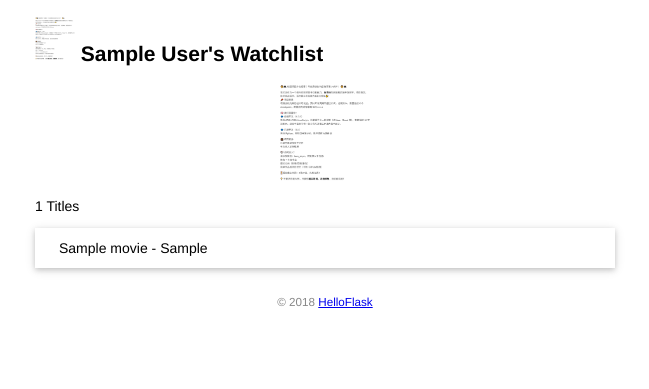
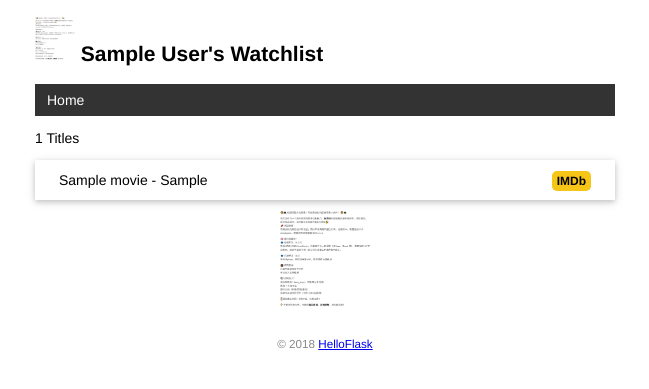
Before and after one commit to XWH19m10129/app1, a Flask app: page / in a window 1280 px wide. Shown: the top 389 px of the page, without its empty margins (315-964 px from the left). Run offline with Flask 3, Linux system fonts and the light colour scheme; tables that the repository leaves empty hold one stand-in row (values such as "Sample post").

Commit message:
add base template and context processor

```diff
--- a/app.py
+++ b/app.py
@@ -54,30 +54,41 @@ def initdb(drop):
     db.create_all()
     click.echo('Initialized database.')  # 输出提示信息
 
-@app.route('/user/<name>')
-def user_page(name):
-    return f'User: {escape(name)}'
+# @app.route('/user/<name>')
+# def user_page(name):
+#     return f'User: {escape(name)}'
 
 @app.route('/')
 def index():
-    user = User.query.first()  # 读取用户记录
+    # user = User.query.first()  # 读取用户记录
     movies = Movie.query.all()  # 读取所有电影记录
-    return render_template('index.html', user=user, movies=movies)
-@app.route('/skating')
-def skating():
-    return 'welcome to skating part!'
+    return render_template('index.html', movies=movies)
 
-@app.route('/test')
-def test_url_for():
-    # 下面是一些调用示例（请访问 http://localhost:5000/test 后在命令行窗口查看输出的 URL）：
-    # print(url_for('hello'))  # 生成 hello 视图函数对应的 URL，将会输出：/
-    # 注意下面两个调用是如何生成包含 URL 变量的 URL 的
-    print(url_for('user_page', name='greyli'))  # 输出：/user/greyli
-    print(url_for('user_page', name='peter'))  # 输出：/user/peter
-    print(url_for('test_url_for'))  # 输出：/test
-    # 下面这个调用传入了多余的关键字参数，它们会被作为查询字符串附加到 URL 后面。
-    print(url_for('test_url_for', num=2))  # 输出：/test?num=2
-    return 'Test page'
+# @app.route('/skating')
+# def skating():
+#     return 'welcome to skating part!'
+
+# @app.route('/test')
+# def test_url_for():
+#     # 下面是一些调用示例（请访问 http://localhost:5000/test 后在命令行窗口查看输出的 URL）：
+#     # print(url_for('hello'))  # 生成 hello 视图函数对应的 URL，将会输出：/
+#     # 注意下面两个调用是如何生成包含 URL 变量的 URL 的
+#     print(url_for('user_page', name='greyli'))  # 输出：/user/greyli
+#     print(url_for('user_page', name='peter'))  # 输出：/user/peter
+#     print(url_for('test_url_for'))  # 输出：/test
+#     # 下面这个调用传入了多余的关键字参数，它们会被作为查询字符串附加到 URL 后面。
+#     print(url_for('test_url_for', num=2))  # 输出：/test?num=2
+#     return 'Test page'
+
+@app.errorhandler(404)  # 传入要处理的错误代码
+def page_not_found(e):  # 接受异常对象作为参数
+    user = User.query.first()
+    return render_template('404.html'), 404  # 返回模板和状态码
+
+@app.context_processor
+def inject_user():
+    user = User.query.first()
+    return dict(user=user)  # 返回一个字典，模板中可以直接使用 user 变量
 
 name = 'xuewh22'
 movies = [
--- a/static/style.css
+++ b/static/style.css
@@ -46,3 +46,41 @@ footer {
     margin: 0 auto;
     height: 100px;
 }
+
+nav ul {
+    list-style-type: none;
+    margin: 0;
+    padding: 0;
+    overflow: hidden;
+    background-color: #333;
+}
+
+nav li {
+    float: left;
+}
+
+nav li a {
+    display: block;
+    color: white;
+    text-align: center;
+    padding: 8px 12px;
+    text-decoration: none;
+}
+
+nav li a:hover {
+    background-color: #111;
+}
+
+.float-right {
+    float: right;
+}
+
+.imdb {
+    font-size: 12px;
+    font-weight: bold;
+    color: black;
+    text-decoration: none;
+    background: #F5C518;
+    border-radius: 5px;
+    padding: 3px 5px;
+}
--- /dev/null
+++ b/templates/base.html
@@ -0,0 +1,29 @@
+<!DOCTYPE html>
+<html lang="en">
+<head>
+    {% block head %}
+    <meta charset="utf-8">
+    <!-- 设置页面视口 自动缩放 -->
+    <meta name="viewport" content="width=device-width, initial-scale=1.0">
+    <title>{{ user.name }}'s Watchlist</title>
+    <link rel="icon" href="{{ url_for('static', filename='images/foo.png') }}">
+    <link rel="stylesheet" href="{{ url_for('static', filename='style.css') }}" type="text/css">
+    {% endblock %}
+</head>
+<body>
+    <h2>
+        <img alt="Avatar" class="avatar" src="{{ url_for('static', filename='images/foo.png') }}">
+        {{ user.name }}'s Watchlist
+    </h2>
+    <!-- 导航栏 -->
+    <nav>
+        <ul>
+            <li><a href="{{ url_for('index') }}">Home</a></li>
+        </ul>
+    </nav>
+    {% block content %}{% endblock %}
+    <footer>
+        <small>&copy; 2018 <a href="http://helloflask.com/book/3">HelloFlask</a></small>
+    </footer>
+</body>
+</html>
--- a/templates/index.html
+++ b/templates/index.html
@@ -1,29 +1,15 @@
-<!DOCTYPE html>
-<html lang="en">
-<head>
-    <!-- <ref="stylesheet" href="{{ url_for('static', filename='css/bootstrap.min.css') }}"> -->
-    <link rel="stylesheet" href="{{ url_for('static', filename='style.css') }}">
-    <meta charset="utf-8">
-    <title>{{ user.name }}'s Watchlist</title>
-</head>
-<body>
-    <!-- <h2>{{ name }}'s Watchlist</h2> -->
-    <h2>
-        <img alt="Avatar"  class="avatar"   src="{{ url_for('static', filename='images/foo.png') }}">
-        {{ user.name }}'s Watchlist
-    </h2>
-    <img alt="Walking Totoro" class="totoro" src="{{ url_for('static', filename='images/foo.png') }}">
-    {# 使用 length 过滤器获取 movies 变量的长度 #}
-    <p>{{ movies|length }} Titles</p>
-    <!-- <link rel="image" href="{{ url_for('static', filename='foo.png') }}"> -->
-    <ul class="movie-list">
-        {# 使用 for 标签迭代 movies 变量 #}
-        {% for movie in movies %}  {# 迭代 movies 变量 #}
-        <li>{{ movie.title }} - {{ movie.year }}</li>  {# 等同于 movie['title'] #}
-        {% endfor %}  {# 使用 endfor 标签结束 for 语句 #}
-    </ul>
-    <footer>
-        <small>&copy; 2018 <a href="http://helloflask.com/book/3">HelloFlask</a></small>
-    </footer>
-</body>
-</html>
+{% extends 'base.html' %}
+
+{% block content %}
+<p>{{ movies|length }} Titles</p>
+<ul class="movie-list">
+    {% for movie in movies %}
+    <li>{{ movie.title }} - {{ movie.year }}
+        <span class="float-right">
+            <a class="imdb" href="https://www.imdb.com/find?q={{ movie.title }}" target="_blank" title="Find this movie on IMDb">IMDb</a>
+        </span>
+    </li>
+    {% endfor %}
+</ul>
+<img alt="Walking Totoro" class="totoro" src="{{ url_for('static', filename='images/foo.png') }}" title="to~to~ro~">
+{% endblock %}
```
Also changed, not shown: templates/404.html (added, +12 -0 lines).
